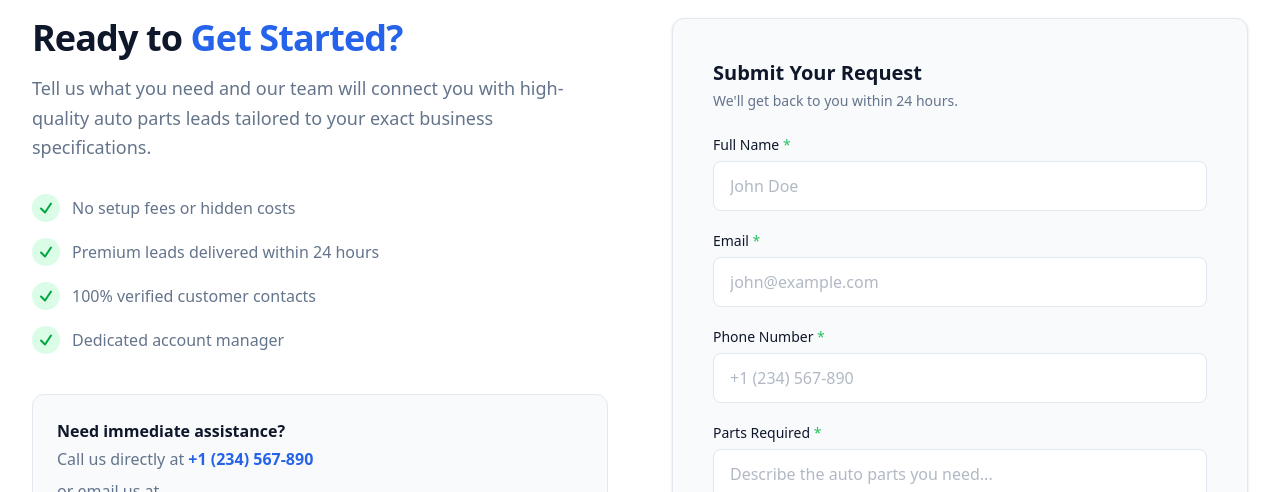
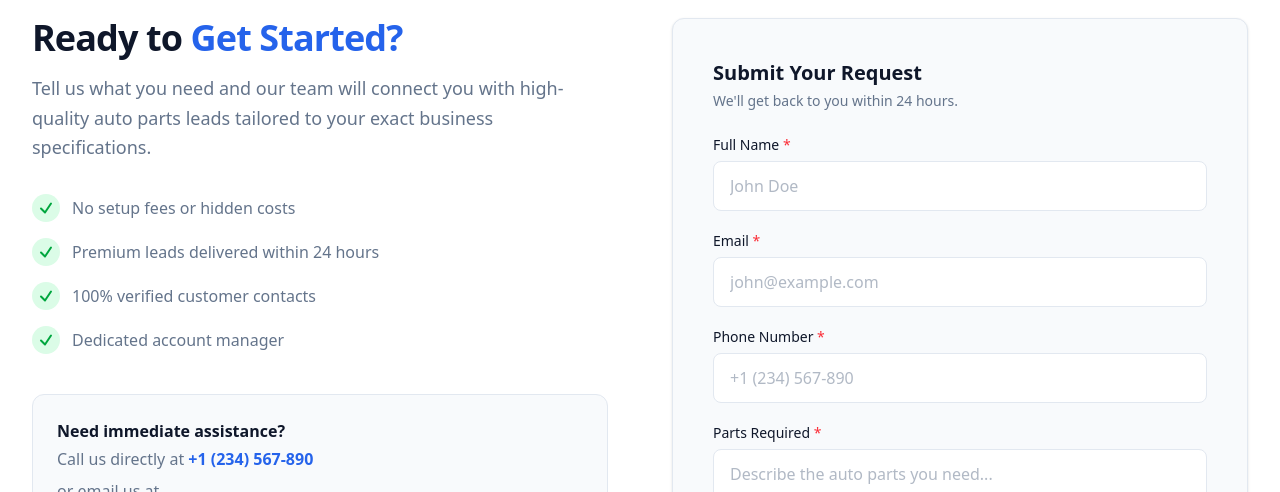
Before and after one commit to ke7innnn/parts, a Next.js app: page / in a window 1280 px wide. Shown: the part 2240-2732 px from the top of the page. Built offline with nearby package versions, Linux system fonts and the light colour scheme.

Commit message:
Fix contact form asterisks color to red

```diff
--- a/src/components/ContactForm.tsx
+++ b/src/components/ContactForm.tsx
@@ -110,7 +110,7 @@ export default function ContactForm() {
 
       <div>
         <label htmlFor="fullName" className="block text-sm font-medium text-text mb-1.5">
-          Full Name <span className="text-accent">*</span>
+          Full Name <span className="text-red-500">*</span>
         </label>
         <input type="text" id="fullName" name="fullName" value={formData.fullName} onChange={handleChange} className={inputClass(!!errors.fullName)} placeholder="John Doe" />
         {errors.fullName && <p className="mt-1 text-xs text-red-500">{errors.fullName}</p>}
@@ -118,7 +118,7 @@ export default function ContactForm() {
 
       <div>
         <label htmlFor="email" className="block text-sm font-medium text-text mb-1.5">
-          Email <span className="text-accent">*</span>
+          Email <span className="text-red-500">*</span>
         </label>
         <input type="email" id="email" name="email" value={formData.email} onChange={handleChange} className={inputClass(!!errors.email)} placeholder="john@example.com" />
         {errors.email && <p className="mt-1 text-xs text-red-500">{errors.email}</p>}
@@ -126,7 +126,7 @@ export default function ContactForm() {
 
       <div>
         <label htmlFor="phone" className="block text-sm font-medium text-text mb-1.5">
-          Phone Number <span className="text-accent">*</span>
+          Phone Number <span className="text-red-500">*</span>
         </label>
         <input type="tel" id="phone" name="phone" value={formData.phone} onChange={handleChange} className={inputClass(!!errors.phone)} placeholder="+1 (234) 567-890" />
         {errors.phone && <p className="mt-1 text-xs text-red-500">{errors.phone}</p>}
@@ -134,7 +134,7 @@ export default function ContactForm() {
 
       <div>
         <label htmlFor="partsRequired" className="block text-sm font-medium text-text mb-1.5">
-          Parts Required <span className="text-accent">*</span>
+          Parts Required <span className="text-red-500">*</span>
         </label>
         <textarea id="partsRequired" name="partsRequired" value={formData.partsRequired} onChange={handleChange} rows={4} className={`${inputClass(!!errors.partsRequired)} resize-none`} placeholder="Describe the auto parts you need..." />
         {errors.partsRequired && <p className="mt-1 text-xs text-red-500">{errors.partsRequired}</p>}
```
